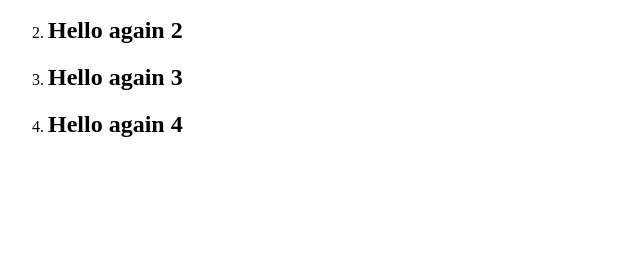
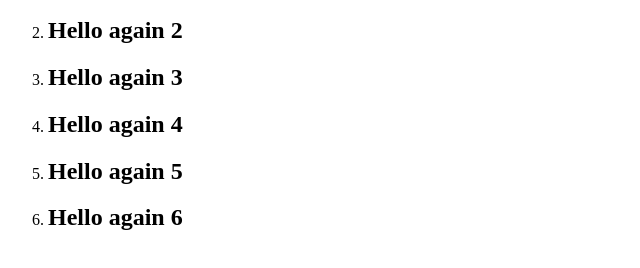
Before and after one commit to ShahzaibSE/panacloud-bootcamp-2020, a plain HTML site: page index.html in a window 1280 px wide. Shown: the part 110-378 px from the top of the page, without its empty margins (0-640 px from the left). Drawn offline with Linux system fonts and the light colour scheme.

Commit message:
Added more items in the list -> index.html

```diff
--- a/index.html
+++ b/index.html
@@ -13,6 +13,8 @@
          <li><h2>Hello again 2</h2></li>
          <li><h2>Hello again 3</h2></li>
          <li><h2>Hello again 4</h2></li>
+         <li><h2>Hello again 5</h2></li>
+         <li><h2>Hello again 6</h2></li>
      </ol>
     </div>
  </body>
```
